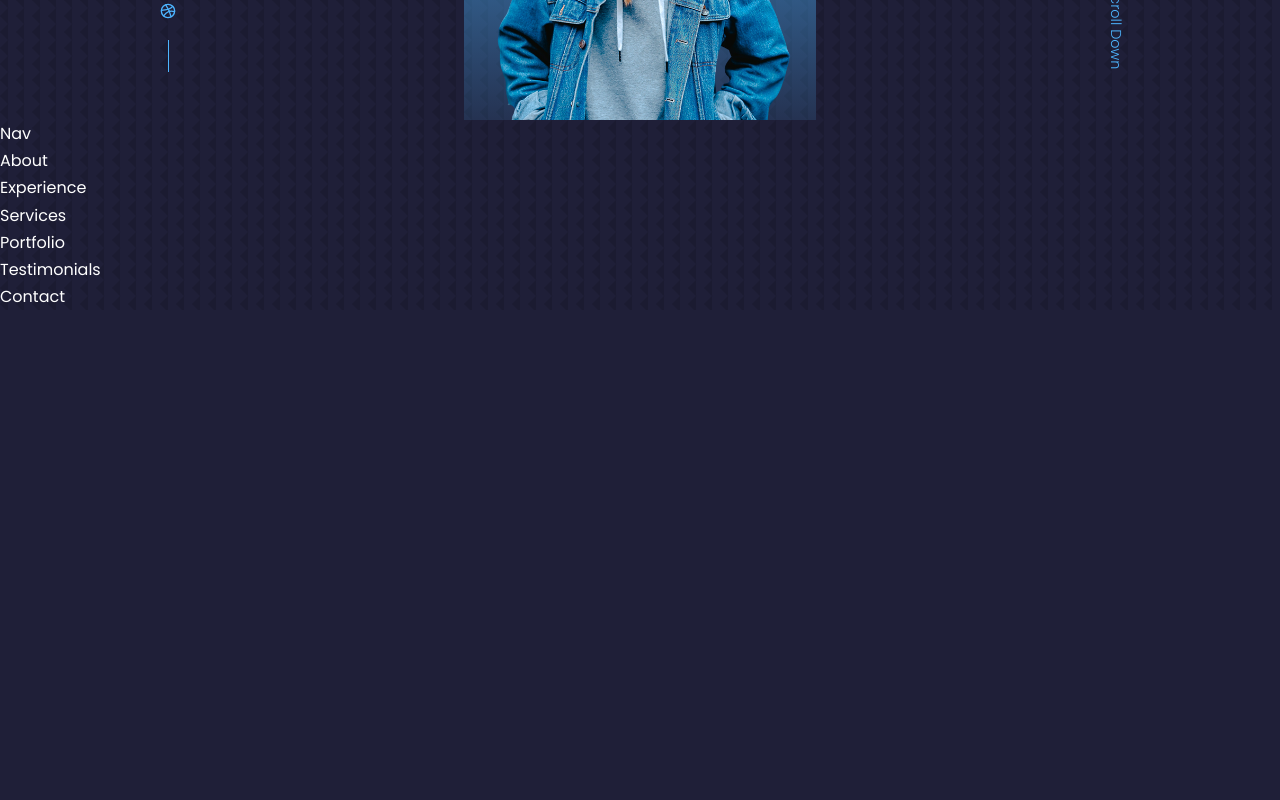
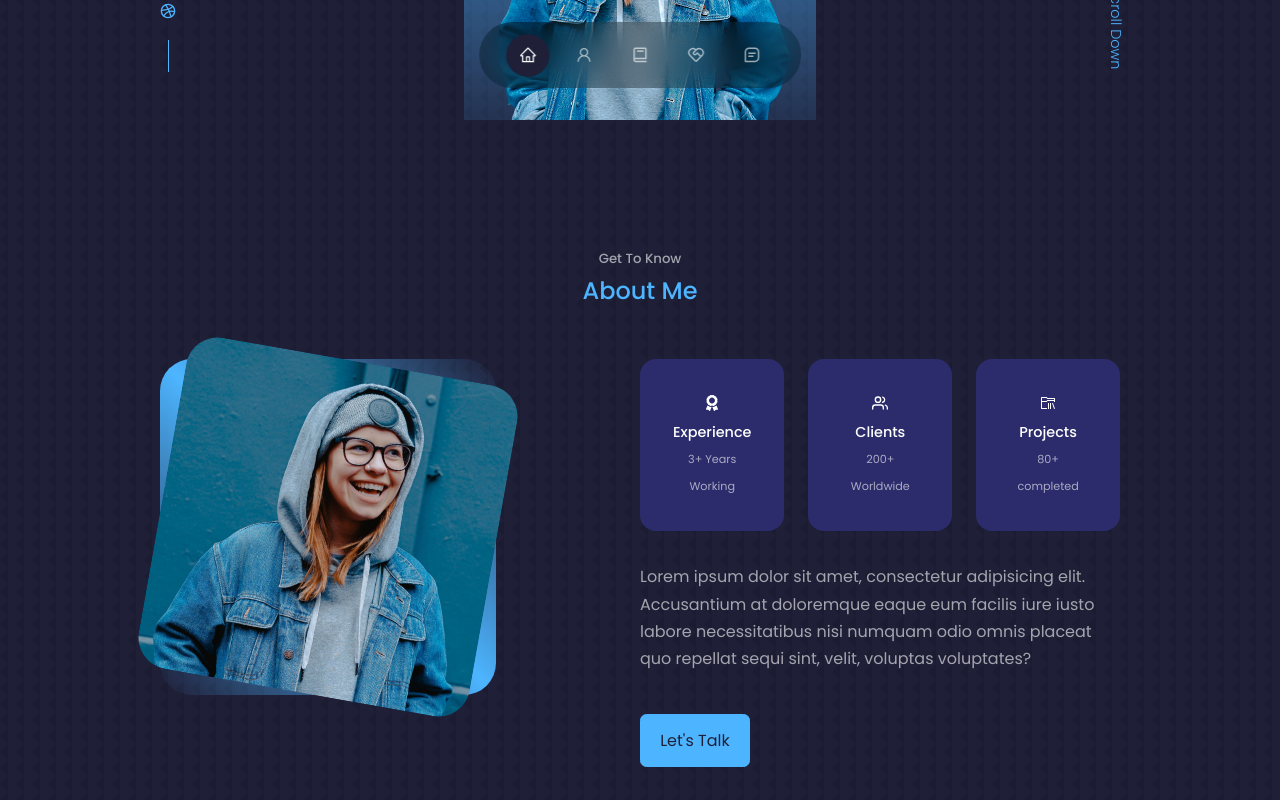
Before and after one commit to Lougles/portfolio, a React (Create React App) app: page / in a window 1280 px wide. Shown: the part 680-1480 px from the top of the page. Before the commit the page ends 990 px from the top, so only its background shows below. Built offline with nearby package versions, Linux system fonts and the light colour scheme.

Commit message:
Added about section desktop version

```diff
--- a/src/components/about/About.jsx
+++ b/src/components/about/About.jsx
@@ -1,11 +1,44 @@
 import React from 'react';
-import './about.css'
+import './about.css';
+import ME from '../../assets/me-about.jpg';
+import {FaAward} from 'react-icons/fa'
+import {FiUsers} from 'react-icons/fi'
+import {VscFolderLibrary} from 'react-icons/vsc'
 
 const About = () => {
   return (
-    <div>
-      About
-    </div>
+    <section id='about'>
+      <h5>Get To Know</h5>
+      <h2>About Me</h2>
+      <div className="container about__container">
+        <div className="about__me">
+          <div className="about__me-image">
+            <img src={ME} alt="About" />
+          </div>
+        </div>
+        <div className="about__content">
+          <div className="about__cards">
+            <article className="about__card">
+              <FaAward />
+              <h5>Experience</h5>
+              <small>3+ Years Working</small>
+            </article>
+            <article className="about__card">
+              <FiUsers />
+              <h5>Clients</h5>
+              <small>200+ Worldwide</small>
+            </article>
+            <article className="about__card">
+              <VscFolderLibrary />
+              <h5>Projects</h5>
+              <small>80+ completed</small>
+            </article>
+          </div>
+          <p>Lorem ipsum dolor sit amet, consectetur adipisicing elit. Accusantium at doloremque eaque eum facilis iure iusto labore necessitatibus nisi numquam odio omnis placeat quo repellat sequi sint, velit, voluptas voluptates? </p>
+          <a href="#contact" className='btn btn-primary'>Let's Talk</a>
+        </div>
+      </div>
+    </section>
   );
 };
 
--- a/src/components/about/about.css
+++ b/src/components/about/about.css
@@ -0,0 +1,79 @@
+.about__container {
+    display: grid;
+    grid-template-columns: 35% 50%;
+    gap: 15%;
+}
+
+.about__me {
+    width: 100%;
+    aspect-ratio: 1/1;
+    border-radius: 2rem;
+    background: linear-gradient(45deg, transparent, var(--color-primary), transparent);
+    display: grid;
+    place-items: center;
+}
+
+.about__me-image {
+    border-radius: 2rem;
+    overflow: hidden;
+    transform: rotate(10deg);
+    transition: var(--transition);
+}
+
+.about__me-image:hover {
+    transform: rotate(0deg);
+}
+
+.about__cards {
+    display: grid;
+    grid-template-columns: repeat(3, 1fr);
+    gap: 1.5rem;
+}
+
+.about__card {
+    background: var(--color-bg-variant);
+    border: 1px solid transparent;
+    border-radius: 1rem;
+    padding: 2rem;
+    text-align: center;
+    transition: var(--transition);
+}
+
+.about__card:hover {
+    background: transparent;
+    border-color: var(--color-primary-variant);
+    cursor: default;
+}
+
+.about__icon {
+    color: var(--color-primary);
+    font-size: 1.4rem;
+    margin-bottom: 1rem;
+}
+
+.about__card h5 {
+    font-size: 0.9rem;
+}
+
+.about__card small {
+    font-size: 0.7rem;
+    color: var(--color-light);
+}
+
+.about__content p {
+    margin: 2rem 0 2.6rem;
+    color: var(--color-light);
+}
+
+
+
+/* ===================== MEDIA QUERIES (MEDIUM DEVICES) ================== */
+
+@media screen and (max-width: 1024px){
+
+}
+
+/* ===================== MEDIA QUERIES (SMALL DEVICES) ================== */
+
+@media screen and (max-width: 600px){
+}
--- a/src/components/contacts/Contacts.jsx
+++ b/src/components/contacts/Contacts.jsx
@@ -2,9 +2,7 @@
 import './contact.css'
 const Contacts = () => {
   return (
-    <div>
-      Contact
-    </div>
+    <section id='contacts'>Contacts</section>
   );
 };
 
--- a/src/components/experience/Experience.jsx
+++ b/src/components/experience/Experience.jsx
@@ -3,9 +3,7 @@
 
 const Experience = () => {
   return (
-    <div>
-      Experience
-    </div>
+    <section id='experience'>Experience</section>
   );
 };
 
--- a/src/components/footer/Footer.jsx
+++ b/src/components/footer/Footer.jsx
@@ -3,9 +3,7 @@
 
 const Footer = () => {
   return (
-    <div>
-
-    </div>
+    <section id='footer'></section>
   );
 };
 
--- a/src/components/nav/Nav.jsx
+++ b/src/components/nav/Nav.jsx
@@ -1,10 +1,20 @@
-import React from 'react';
+import React, {useState} from 'react';
 import './nav.css'
+import {AiOutlineHome} from 'react-icons/ai'
+import {AiOutlineUser} from 'react-icons/ai'
+import {BiBook} from 'react-icons/bi'
+import {RiServiceLine} from 'react-icons/ri'
+import {BiMessageSquareDetail} from 'react-icons/bi'
 const Nav = () => {
+  const [activeNav, setActiveNav] = useState('#');
   return (
-    <div>
-      Nav
-    </div>
+    <nav>
+      <a href="#" onClick={() => setActiveNav('#')} className={activeNav === '#' ? 'active' : ''}> <AiOutlineHome /> </a>
+      <a href="#about" onClick={() => setActiveNav('#about')} className={activeNav === '#about' ? 'active' : ''}> <AiOutlineUser /> </a>
+      <a href="#experience" onClick={() => setActiveNav('#experience')} className={activeNav === '#experience' ? 'active' : ''}> <BiBook /> </a>
+      <a href="#services" onClick={() => setActiveNav('#services')} className={activeNav === '#services' ? 'active' : ''}> <RiServiceLine /> </a>
+      <a href="#contacts" onClick={() => setActiveNav('#contact')} className={activeNav === '#contact' ? 'active' : ''}> <BiMessageSquareDetail /> </a>
+    </nav>
   );
 };
 
--- a/src/components/nav/nav.css
+++ b/src/components/nav/nav.css
@@ -0,0 +1,32 @@
+nav {
+    background: rgba(0, 0, 0, 0.3);
+    width: max-content;
+    padding: 0.7rem 1.7rem;
+    z-index: 2;
+    position: fixed;
+    left: 50%;
+    transform: translateX(-50%);
+    bottom: 2rem;
+    display: flex;
+    gap: 0.8rem;
+    border-radius: 3rem;
+    backdrop-filter: blur(15px);
+}
+
+nav a {
+    background: transparent;
+    padding: 0.8rem ;
+    border-radius: 50%;
+    display: flex;
+    color: var(--color-light);
+    font-size: 1.1rem;
+}
+
+nav a:hover {
+    background: rgba(0, 0, 0, 0.3);
+}
+
+nav a.active {
+    background: var(--color-bg);
+    color: var(--color-white);
+}
--- a/src/components/portfolio/Portfolio.jsx
+++ b/src/components/portfolio/Portfolio.jsx
@@ -2,9 +2,7 @@
 import './portfolio.css'
 const Portfolio = () => {
   return (
-    <div>
-      Portfolio
-    </div>
+    <section id='portfolio'>Portfolio</section>
   );
 };
 
--- a/src/components/services/Services.jsx
+++ b/src/components/services/Services.jsx
@@ -2,9 +2,7 @@
 import './services.css'
 const Services = () => {
   return (
-    <div>
-      Services
-    </div>
+    <section id='services'>Services</section>
   );
 };
 
--- a/src/components/testimonials/Testimonials.jsx
+++ b/src/components/testimonials/Testimonials.jsx
@@ -2,9 +2,7 @@
 import './testimonials.css'
 const Testimonials = () => {
   return (
-    <div>
-      Testimonials
-    </div>
+    <section id='testimonials' > Testimonials </section>
   );
 };
 
--- a/src/index.css
+++ b/src/index.css
@@ -58,6 +58,7 @@
 
 section {
     margin-top: 8rem;
+    height: 100vh;
 }
 
 section > h2, section > h5 {
```
